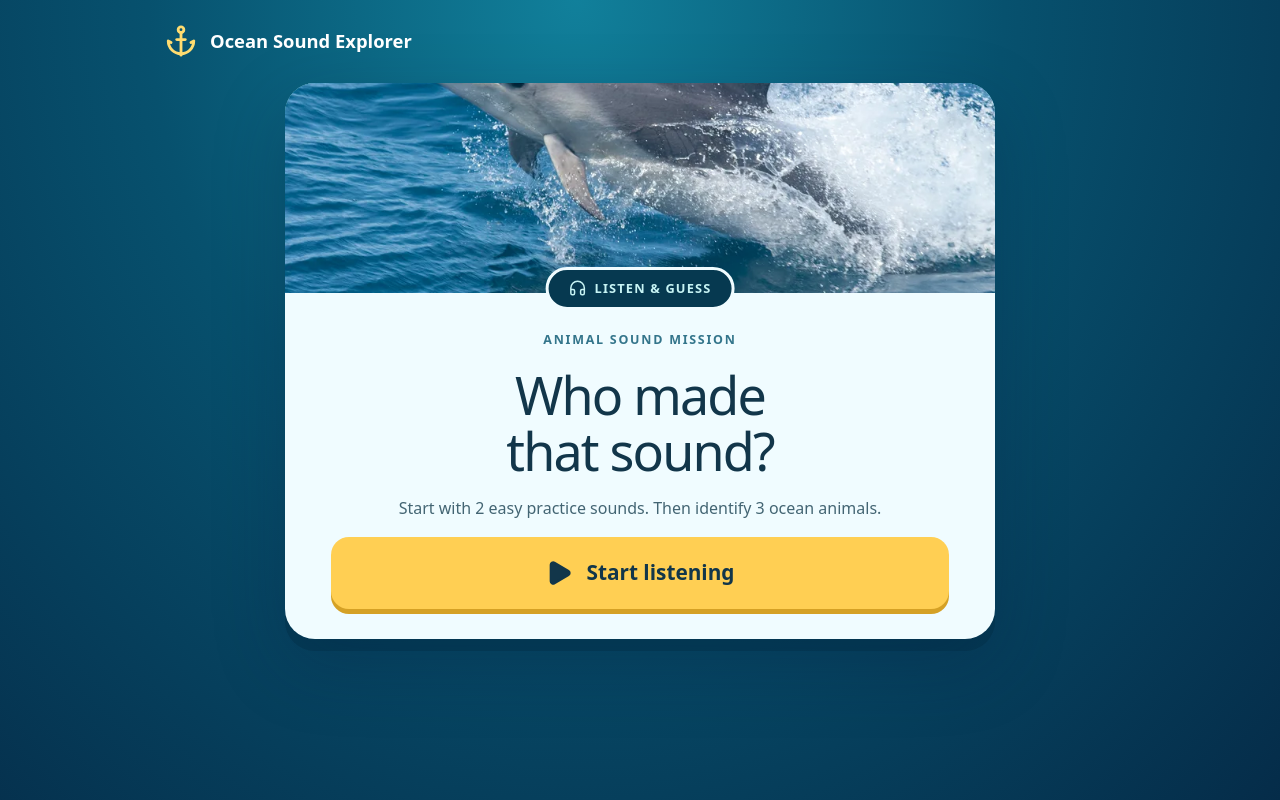
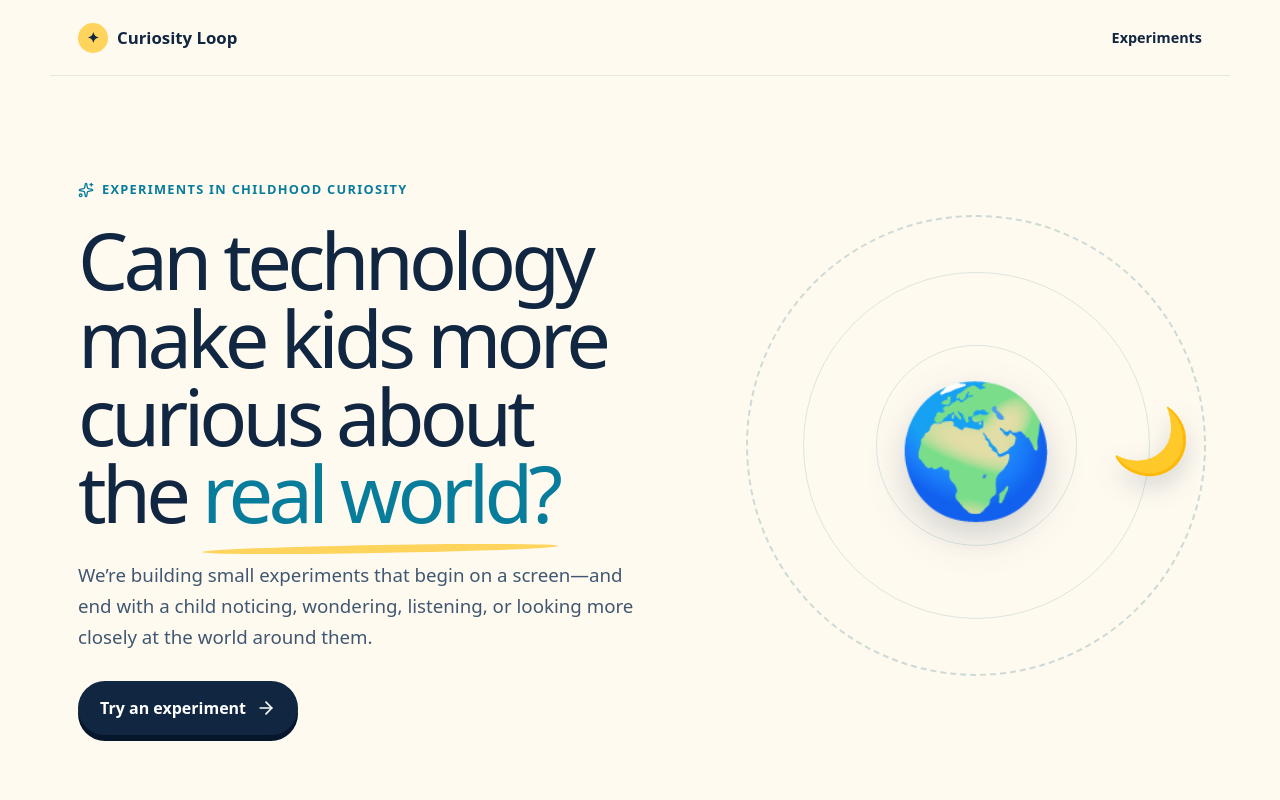
Before and after one commit to rasnag/ocean-sound-explorer, a React (Vite) app: page / in a window 1280 px wide. Shown: the top 800 px of the page. Built offline with nearby package versions, Linux system fonts and the light colour scheme.

Commit message:
Route Curiosity Loop experiences

```diff
--- a/app/main.tsx
+++ b/app/main.tsx
@@ -2,6 +2,8 @@ import React from 'react';
 import {createRoot} from 'react-dom/client';
 import Home from './page';
 import MakeMoon from './MakeMoon';
+import About from './About';
 import './globals.css';
-const isMoon=window.location.pathname.replace(/\/$/,'')==='/make-the-moon';
-createRoot(document.getElementById('root')!).render(isMoon?<MakeMoon/>:<Home/>);
+const path=window.location.pathname.replace(/\/$/,'')||'/';
+const page=path==='/make-the-moon'?<MakeMoon/>:path==='/ocean-sound-explorer'?<Home/>:<About/>;
+createRoot(document.getElementById('root')!).render(page);
```
